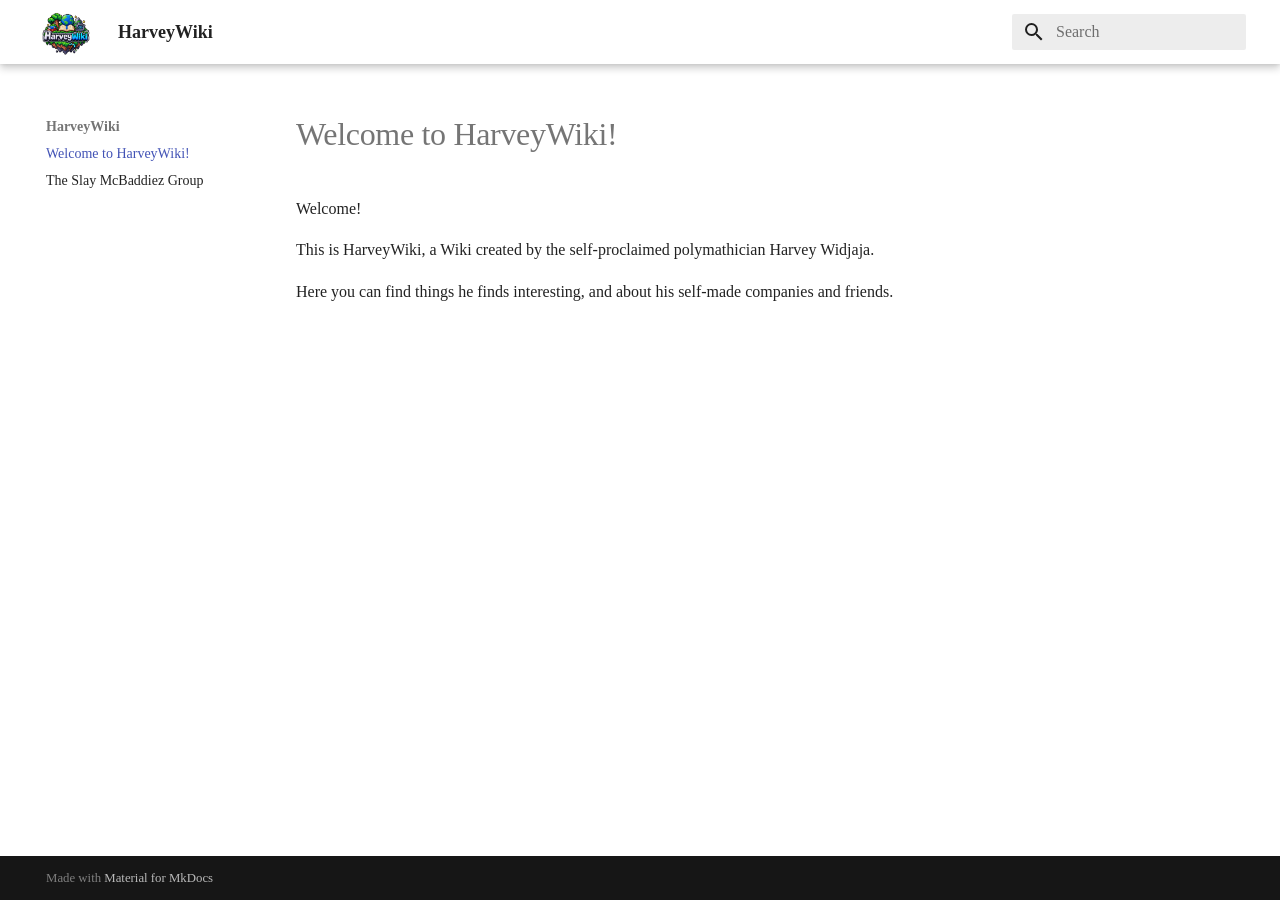
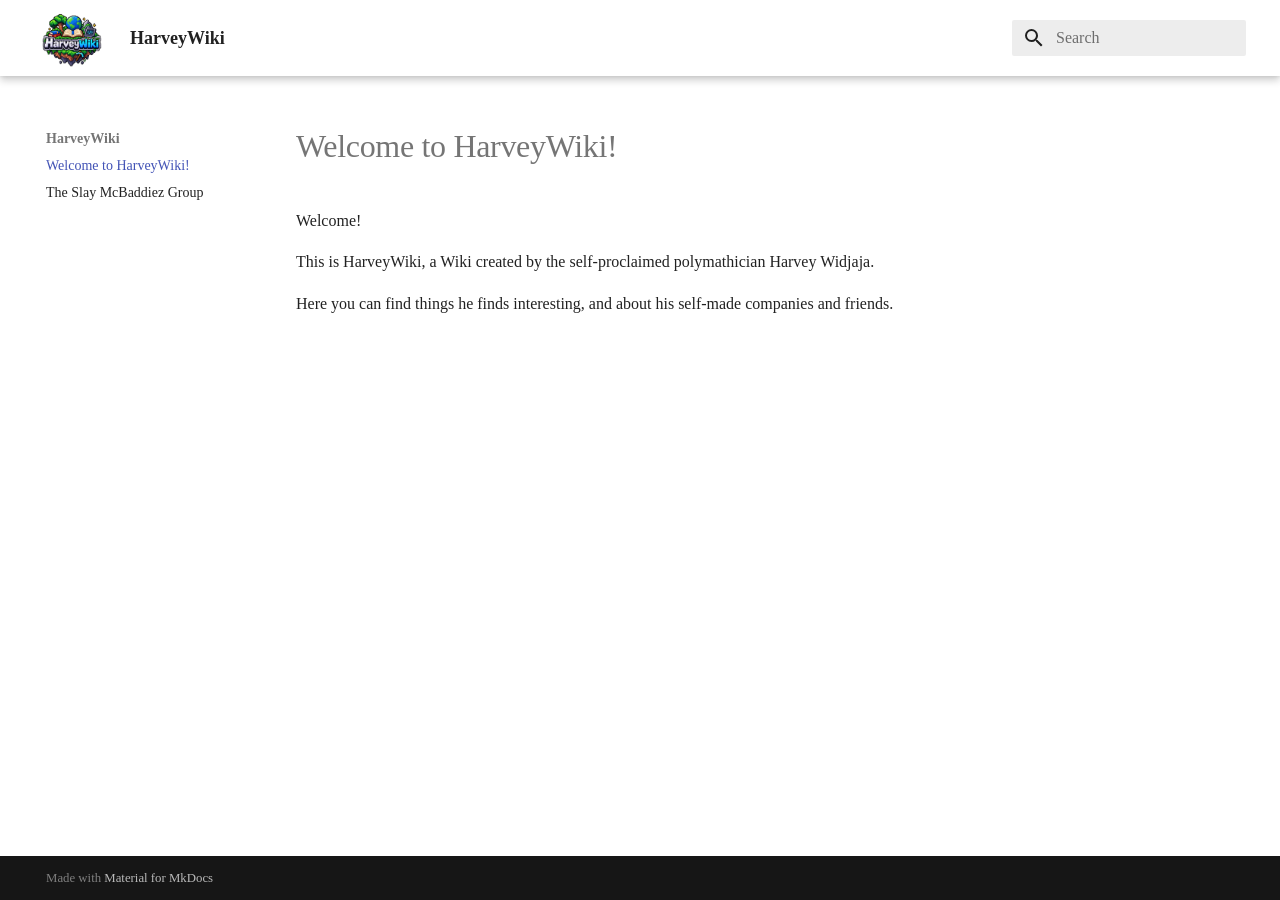
Before and after one commit to Hwidjaja11/HarveyWiki, an MkDocs documentation site: the page built from docs/index.md, in a window 1280 px wide. Built offline with MkDocs 1.6.1 and Material for MkDocs 9.7.7, drawn with Linux system fonts in a browser that asks for light colours.

Commit message:
Increase logo height from 48px to 60px

```diff
--- a/docs/stylesheets/extra.css
+++ b/docs/stylesheets/extra.css
@@ -8,7 +8,7 @@ body, input, select, textarea, kbd, code, pre, .md-typeset, .md-nav, .md-header,
 }
 
 .md-header__button.md-logo img {
-    height: 48px !important;
+    height: 60px !important;
     width: auto !important;
 }
 
```
